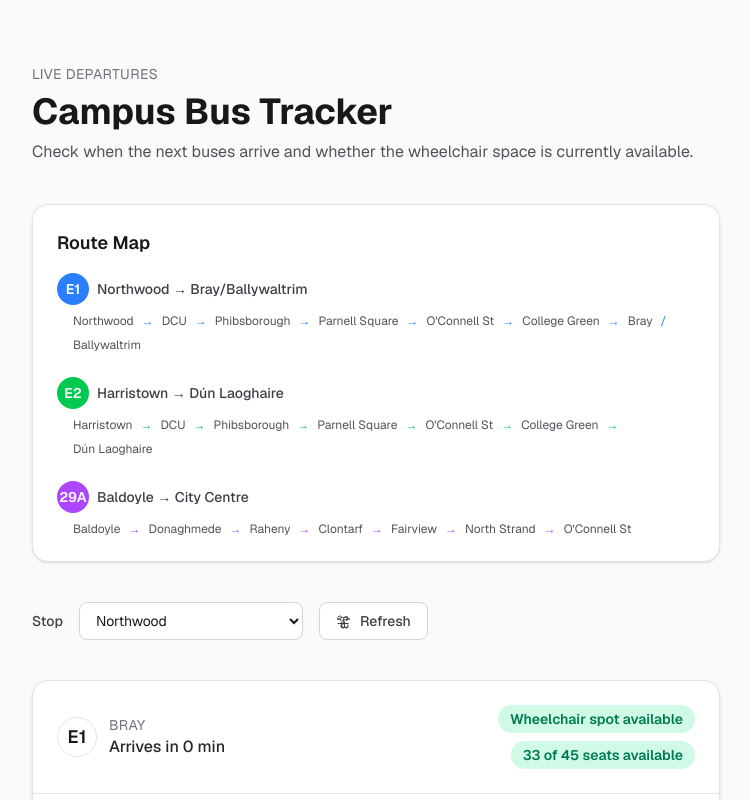
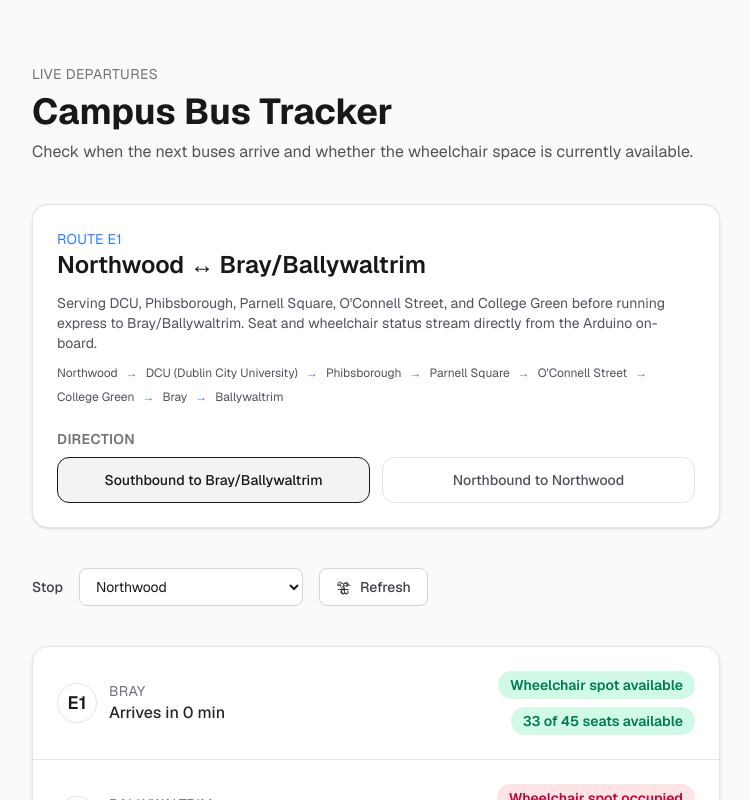
Before and after one commit to samledoux/UDI-Group9, a Next.js app in the folder udi-group9/: page / in a window 1280 px wide. Shown: the top 800 px of the page, without its empty margins (264-1015 px from the left). Built offline with nearby package versions, Linux system fonts and the light colour scheme.

Commit message:
vercel fix attempt

```diff
--- a/udi-group9/src/app/page.tsx
+++ b/udi-group9/src/app/page.tsx
@@ -2,8 +2,65 @@
 import { useMemo, useState, useEffect } from "react";
 import { stops, type BusInfo } from "../data/buses";
 
+type RouteDirection = {
+  id: string;
+  label: string;
+  stopIds: string[];
+  destinationMatchers: string[];
+};
+
+type RouteOption = {
+  id: string;
+  label: string;
+  description: string;
+  directions: RouteDirection[];
+};
+
+const stopNameById = stops.reduce<Record<string, string>>((acc, stop) => {
+  acc[stop.id] = stop.name;
+  return acc;
+}, {});
+
+const e1StopsSouthbound = [
+  "stop_northwood",
+  "stop_dcu",
+  "stop_phibsborough",
+  "stop_parnell",
+  "stop_oconnell",
+  "stop_college_green",
+  "stop_bray",
+  "stop_ballywaltrim",
+];
+
+const e1StopsNorthbound = [...e1StopsSouthbound].reverse();
+
+const routeOptions: RouteOption[] = [
+  {
+    id: "E1",
+    label: "E1 • Northwood ↔ Bray/Ballywaltrim",
+    description:
+      "City spine via DCU, Phibsborough, Parnell Square, O'Connell Street, and College Green before branching to Bray/Ballywaltrim.",
+    directions: [
+      {
+        id: "southbound",
+        label: "Southbound to Bray/Ballywaltrim",
+        stopIds: e1StopsSouthbound,
+        destinationMatchers: ["Bray", "Ballywaltrim"],
+      },
+      {
+        id: "northbound",
+        label: "Northbound to Northwood",
+        stopIds: e1StopsNorthbound,
+        destinationMatchers: ["Northwood"],
+      },
+    ],
+  },
+];
+
 export default function Home() {
-  const [selectedStopId, setSelectedStopId] = useState(stops[0]?.id ?? "");
+  const defaultRoute = routeOptions[0];
+  const [selectedDirectionId, setSelectedDirectionId] = useState(defaultRoute?.directions[0]?.id ?? "");
+  const [selectedStopId, setSelectedStopId] = useState(defaultRoute?.directions[0]?.stopIds[0] ?? "");
   const [buses, setBuses] = useState<BusInfo[]>([]);
   const [isRefreshing, setIsRefreshing] = useState(false);
 
@@ -24,19 +81,64 @@ export default function Home() {
     fetchBuses();
   }, []);
 
+  const selectedRoute = defaultRoute;
+  const selectedRouteId = selectedRoute?.id ?? "";
+
+  const selectedDirection = useMemo(
+    () => selectedRoute?.directions.find((direction) => direction.id === selectedDirectionId),
+    [selectedRoute, selectedDirectionId],
+  );
+
+  useEffect(() => {
+    if (!selectedRoute) {
+      return;
+    }
+    if (!selectedRoute.directions.some((direction) => direction.id === selectedDirectionId)) {
+      setSelectedDirectionId(selectedRoute.directions[0]?.id ?? "");
+    }
+  }, [selectedRoute, selectedDirectionId]);
+
+  useEffect(() => {
+    if (!selectedDirection) {
+      return;
+    }
+    if (!selectedDirection.stopIds.includes(selectedStopId)) {
+      setSelectedStopId(selectedDirection.stopIds[0] ?? "");
+    }
+  }, [selectedDirection, selectedStopId]);
+
+  const availableStops = useMemo(() => {
+    if (!selectedDirection) {
+      return [];
+    }
+    return selectedDirection.stopIds
+      .map((stopId) => ({ id: stopId, name: stopNameById[stopId] ?? stopId }))
+      .filter((stop) => Boolean(stop.name));
+  }, [selectedDirection]);
+
   const filteredBuses = useMemo(() => {
+    if (!selectedDirection) {
+      return [];
+    }
+
     // Only show buses that have an ETA for the selected stop
     return buses
-      .map((b) => ({
-        ...b,
+      .filter((bus) => bus.route === selectedRouteId)
+      .filter((bus) =>
+        selectedDirection.destinationMatchers.length === 0
+          ? true
+          : selectedDirection.destinationMatchers.includes(bus.destination),
+      )
+      .map((bus) => ({
+        ...bus,
         etaForSelectedStop:
-          selectedStopId && b.perStopEta[selectedStopId] !== undefined
-            ? b.perStopEta[selectedStopId]
+          selectedStopId && bus.perStopEta[selectedStopId] !== undefined
+            ? bus.perStopEta[selectedStopId]
             : undefined,
       }))
-      .filter((b) => b.etaForSelectedStop !== undefined)
+      .filter((bus) => bus.etaForSelectedStop !== undefined)
       .sort((a, b) => (a.etaForSelectedStop! - b.etaForSelectedStop!));
-  }, [selectedStopId, buses]);
+  }, [selectedRouteId, selectedDirection, selectedStopId, buses]);
 
   return (
     <div className="min-h-screen bg-zinc-50 py-16 font-sans text-zinc-900 dark:bg-black dark:text-zinc-100">
@@ -52,90 +154,50 @@ export default function Home() {
           </p>
         </header>
 
-        {/* Route Map */}
         <section className="rounded-2xl border border-zinc-200 bg-white p-6 shadow-sm dark:border-zinc-800 dark:bg-zinc-900">
-          <h2 className="mb-4 text-lg font-semibold text-zinc-900 dark:text-zinc-100">Route Map</h2>
           <div className="flex flex-col gap-6">
-            {/* E1 Route */}
-            <div className="flex flex-col gap-2">
-              <div className="flex items-center gap-2">
-                <span className="inline-flex h-8 w-8 items-center justify-center rounded-full bg-blue-500 text-sm font-semibold text-white">
-                  E1
-                </span>
-                <span className="text-sm font-medium text-zinc-700 dark:text-zinc-300">
-                  Northwood → Bray/Ballywaltrim
-                </span>
+            <div className="flex flex-col gap-3">
+              <div>
+                <p className="text-sm uppercase tracking-wide text-blue-500">Route E1</p>
+                <h2 className="text-2xl font-semibold text-zinc-900 dark:text-zinc-100">
+                  Northwood ↔ Bray/Ballywaltrim
+                </h2>
               </div>
-              <div className="ml-4 flex flex-wrap items-center gap-2 text-xs text-zinc-600 dark:text-zinc-400">
-                <span>Northwood</span>
-                <span className="text-blue-500">→</span>
-                <span>DCU</span>
-                <span className="text-blue-500">→</span>
-                <span>Phibsborough</span>
-                <span className="text-blue-500">→</span>
-                <span>Parnell Square</span>
-                <span className="text-blue-500">→</span>
-                <span>O'Connell St</span>
-                <span className="text-blue-500">→</span>
-                <span>College Green</span>
-                <span className="text-blue-500">→</span>
-                <span>Bray</span>
-                <span className="text-blue-500">/</span>
-                <span>Ballywaltrim</span>
+              <p className="text-sm text-zinc-600 dark:text-zinc-400">
+                Serving DCU, Phibsborough, Parnell Square, O&apos;Connell Street, and College Green before running
+                express to Bray/Ballywaltrim. Seat and wheelchair status stream directly from the Arduino on-board.
+              </p>
+              <div className="flex flex-wrap items-center gap-2 text-xs text-zinc-600 dark:text-zinc-400">
+                {e1StopsSouthbound.map((stopId, index) => (
+                  <span key={stopId} className="flex items-center gap-2">
+                    {stopNameById[stopId]}
+                    {index !== e1StopsSouthbound.length - 1 && (
+                      <span className="text-blue-500 dark:text-blue-400">→</span>
+                    )}
+                  </span>
+                ))}
               </div>
             </div>
 
-            {/* E2 Route */}
             <div className="flex flex-col gap-2">
-              <div className="flex items-center gap-2">
-                <span className="inline-flex h-8 w-8 items-center justify-center rounded-full bg-green-500 text-sm font-semibold text-white">
-                  E2
-                </span>
-                <span className="text-sm font-medium text-zinc-700 dark:text-zinc-300">
-                  Harristown → Dún Laoghaire
-                </span>
-              </div>
-              <div className="ml-4 flex flex-wrap items-center gap-2 text-xs text-zinc-600 dark:text-zinc-400">
-                <span>Harristown</span>
-                <span className="text-green-500">→</span>
-                <span>DCU</span>
-                <span className="text-green-500">→</span>
-                <span>Phibsborough</span>
-                <span className="text-green-500">→</span>
-                <span>Parnell Square</span>
-                <span className="text-green-500">→</span>
-                <span>O'Connell St</span>
-                <span className="text-green-500">→</span>
-                <span>College Green</span>
-                <span className="text-green-500">→</span>
-                <span>Dún Laoghaire</span>
-              </div>
-            </div>
-
-            {/* 29A Route */}
-            <div className="flex flex-col gap-2">
-              <div className="flex items-center gap-2">
-                <span className="inline-flex h-8 w-8 items-center justify-center rounded-full bg-purple-500 text-sm font-semibold text-white">
-                  29A
-                </span>
-                <span className="text-sm font-medium text-zinc-700 dark:text-zinc-300">
-                  Baldoyle → City Centre
-                </span>
-              </div>
-              <div className="ml-4 flex flex-wrap items-center gap-2 text-xs text-zinc-600 dark:text-zinc-400">
-                <span>Baldoyle</span>
-                <span className="text-purple-500">→</span>
-                <span>Donaghmede</span>
-                <span className="text-purple-500">→</span>
-                <span>Raheny</span>
-                <span className="text-purple-500">→</span>
-                <span>Clontarf</span>
-                <span className="text-purple-500">→</span>
-                <span>Fairview</span>
-                <span className="text-purple-500">→</span>
-                <span>North Strand</span>
-                <span className="text-purple-500">→</span>
-                <span>O'Connell St</span>
+              <h3 className="text-sm font-semibold uppercase tracking-wide text-zinc-500 dark:text-zinc-400">
+                Direction
+              </h3>
+              <div className="flex flex-wrap gap-3">
+                {selectedRoute?.directions.map((direction) => (
+                  <button
+                    key={direction.id}
+                    type="button"
+                    onClick={() => setSelectedDirectionId(direction.id)}
+                    className={`flex-1 min-w-[180px] rounded-xl border px-4 py-3 text-sm font-medium transition hover:bg-zinc-50 dark:hover:bg-zinc-800 ${
+                      selectedDirectionId === direction.id
+                        ? "border-zinc-900 bg-zinc-900/5 dark:border-zinc-200 dark:bg-zinc-100/5"
+                        : "border-zinc-200 text-zinc-600 dark:border-zinc-800 dark:text-zinc-300"
+                    }`}
+                  >
+                    {direction.label}
+                  </button>
+                ))}
               </div>
             </div>
           </div>
@@ -152,9 +214,9 @@ export default function Home() {
               onChange={(e) => setSelectedStopId(e.target.value)}
               className="rounded-lg border border-zinc-300 bg-white px-3 py-2 text-sm dark:border-zinc-700 dark:bg-zinc-900"
             >
-              {stops.map((s) => (
-                <option key={s.id} value={s.id}>
-                  {s.name}
+              {availableStops.map((stop) => (
+                <option key={stop.id} value={stop.id}>
+                  {stop.name}
                 </option>
               ))}
             </select>
```
Also changed, not shown: 1 other file (tests, documents, lock files or other folders).
